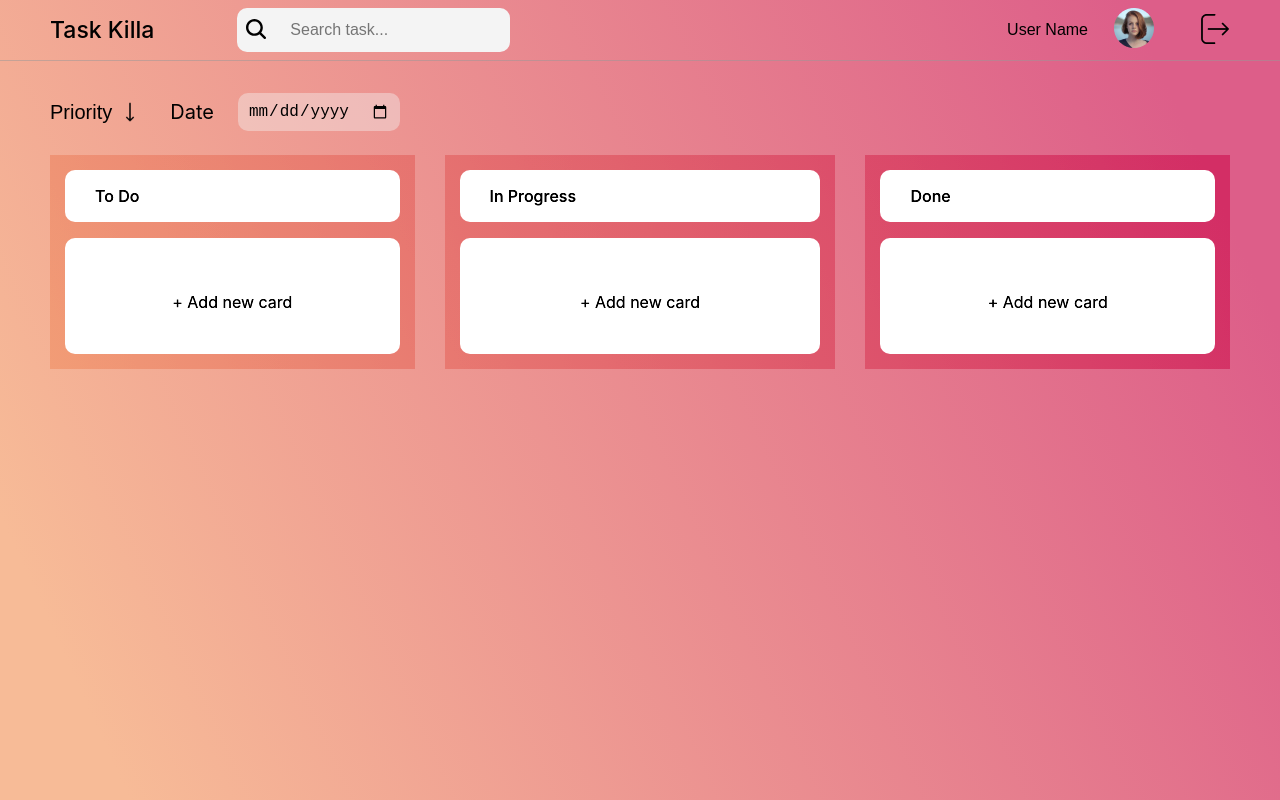
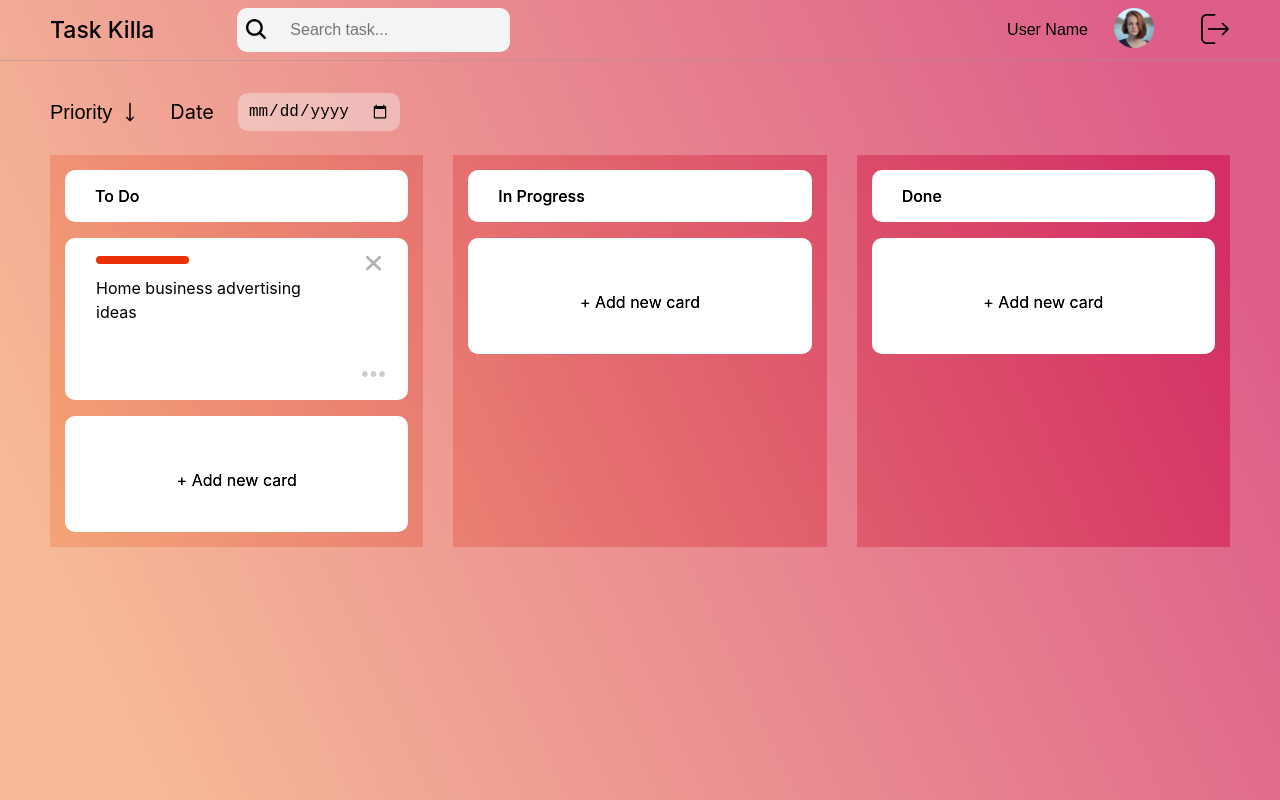
Before and after one commit to IvlevaAnna/TaskKilla, a React (Create React App) app in the folder src/: page /board in a window 1280 px wide. Built offline with nearby package versions, Linux system fonts and the light colour scheme.

Commit message:
FE-003 Created card on the board

```diff
--- a/src/src/App.js
+++ b/src/src/App.js
@@ -1,6 +1,6 @@
 import './App.css';
 import {SignIn} from "./components/SignIn/SignIn";
-import {BoardPage} from "./components/BoardPage/BoardPage";
+import { BoardPage } from "./components/BoardPage/BoardPage";
 
 
 function App() {
--- a/src/src/components/Board/Board.jsx
+++ b/src/src/components/Board/Board.jsx
@@ -1,5 +1,6 @@
 import React from 'react'
 import s from './Board.module.css'
+import { BoardCard } from "../BoardCard/BoardCard";
 
 export const Board = () => {
     return (
@@ -27,6 +28,7 @@ export const Board = () => {
             <div className={s.columns}>
                 <div className={s.column}>
                     <div className={s.status}>To Do</div>
+                    <BoardCard />
                     <div className={s.add}>+ Add new card</div>
                 </div>
                 <div className={s.column}>
--- a/src/src/components/Board/Board.module.css
+++ b/src/src/components/Board/Board.module.css
@@ -68,7 +68,7 @@
     display: flex;
     flex-direction: column;
     gap: 16px;
-    flex-grow: 1;
+    width: 30%;
     padding: 15px;
 }
 
--- /dev/null
+++ b/src/src/components/BoardCard/BoardCard.jsx
@@ -0,0 +1,41 @@
+import React, { useState } from 'react'
+import s from './BoardCard.module.css'
+
+export const BoardCard = () => {
+    const [isActive, setActive] = useState(false);
+
+    const toggleClass = () => {
+        console.log(isActive)
+        setActive(!isActive)
+        return isActive
+    }
+
+    return (
+        <div className={s.card} onClick={toggleClass}>
+            <div className={s.cardLeft}>
+                <div className={s.highPriority}></div>
+                <div className={isActive ?`${s.title} ${s.mb14}` : `${s.title} ${s.mb56}`}>Home business advertising ideas</div>
+                <div className={isActive ? s.visible : s.hidden}>
+                    <div className={s.text}>
+                        Successful businesses know the importance of building and maintaining good working. Successful businesses know the importance of building and maintaining good working. Successful businesses know the importance of building and maintaining good working.
+                    </div>
+                    <img className={s.image} src="https://images.unsplash.com/photo-1488190211105-8b0e65b80b4e?ixlib=rb-1.2.1&ixid=MnwxMjA3fDB8MHxwaG90by1wYWdlfHx8fGVufDB8fHx8&auto=format&fit=crop&w=1770&q=80"/>
+                    <div className={s.location}>Location: 101 Anywhere, Apt 34</div>
+                    <div className={s.deadline}>Dead line: 20/11/2021</div>
+                </div>
+            </div>
+            <div className={s.cardRight}>
+                <button className={s.btn} type={"button"}>
+                    <svg width="15" height="15" viewBox="0 0 15 15" fill="none" xmlns="http://www.w3.org/2000/svg">
+                        <path d="M9.37112 7.125L14.6085 2.1495C14.857 1.91378 14.9969 1.59391 14.9972 1.26026C14.9975 0.926607 14.8583 0.606504 14.6101 0.370367C14.362 0.134231 14.0253 0.00140589 13.6741 0.00111123C13.3229 0.000816571 12.9859 0.133077 12.7374 0.368796L7.5 5.3443L2.26263 0.368796C2.01407 0.13266 1.67694 0 1.32542 0C0.973897 0 0.636771 0.13266 0.388207 0.368796C0.139642 0.604932 0 0.925202 0 1.25915C0 1.5931 0.139642 1.91337 0.388207 2.1495L5.62557 7.125L0.388207 12.1005C0.139642 12.3366 0 12.6569 0 12.9909C0 13.3248 0.139642 13.6451 0.388207 13.8812C0.636771 14.1173 0.973897 14.25 1.32542 14.25C1.67694 14.25 2.01407 14.1173 2.26263 13.8812L7.5 8.90571L12.7374 13.8812C12.9859 14.1173 13.3231 14.25 13.6746 14.25C14.0261 14.25 14.3632 14.1173 14.6118 13.8812C14.8604 13.6451 15 13.3248 15 12.9909C15 12.6569 14.8604 12.3366 14.6118 12.1005L9.37112 7.125Z" fill="black" fillOpacity="0.3"/>
+                    </svg>
+                </button>
+                <button className={s.btn} type={"button"}>
+                    <svg width="23" height="6" viewBox="0 0 23 6" fill="none" xmlns="http://www.w3.org/2000/svg">
+                        <path fillRule="evenodd" clipRule="evenodd" d="M2.875 6C4.46282 6 5.75 4.65685 5.75 3C5.75 1.34315 4.46282 0 2.875 0C1.28718 0 0 1.34315 0 3C0 4.65685 1.28718 6 2.875 6ZM11.5 6C13.0878 6 14.375 4.65685 14.375 3C14.375 1.34315 13.0878 0 11.5 0C9.91221 0 8.62502 1.34315 8.62502 3C8.62502 4.65685 9.91221 6 11.5 6ZM23 3C23 4.65685 21.7128 6 20.125 6C18.5372 6 17.25 4.65685 17.25 3C17.25 1.34315 18.5372 0 20.125 0C21.7128 0 23 1.34315 23 3Z" fill="#CDCCCA"/>
+                    </svg>
+                </button>
+            </div>
+        </div>
+    )
+}
--- /dev/null
+++ b/src/src/components/BoardCard/BoardCard.module.css
@@ -0,0 +1,99 @@
+* {
+    margin: 0;
+    padding: 0;
+}
+
+@font-face {
+    font-family: 'Poppins';
+    src: url("https://fonts.googleapis.com/css2?family=Poppins:ital,wght@0,200;0,300;0,400;0,500;0,600;1,200;1,300;1,400&display=swap");
+}
+
+.card {
+    z-index: 10;
+    display: flex;
+    gap: 25px;
+    justify-content: space-between;
+    box-sizing: border-box;
+    padding: 18px 20px 20px 31px;
+    background: #Ffffff;
+    border-radius: 10px;
+}
+
+.cardLeft {
+    width: 80%;
+    display: flex;
+    flex-direction: column;
+    text-align: left;
+}
+
+.cardRight {
+    width: 10%;
+    display: flex;
+    flex-direction: column;
+    justify-content: space-between;
+}
+
+.title, .location, .deadline {
+    font-size: 16px;
+    line-height: 24px;
+    margin-top: 12px;
+}
+
+.location, .deadline {
+    line-height: 16px;
+}
+
+.text {
+    font-size: 14px;
+    line-height: 19px;
+    margin-bottom: 17px;
+    color: #C4C4C4;
+}
+
+.image {
+    max-width: 80%;
+    margin-bottom: 46px;
+}
+
+.mb56 {
+    margin-bottom: 56px;
+}
+
+.mb14 {
+    margin-bottom: 14px;
+}
+
+.highPriority {
+    width: 93px;
+    height: 8px;
+    border-radius: 4px;
+    background: #EB2F06;
+}
+
+.medium-priority {
+    width: 93px;
+    height: 8px;
+    border-radius: 4px;
+    background: #F6B93B;
+}
+
+.low-priority {
+    width: 93px;
+    height: 8px;
+    border-radius: 4px;
+    background: #78E08F;
+}
+
+.btn {
+    background: transparent;
+    border: none;
+}
+
+.visible {
+    display: flex;
+    flex-direction: column;
+}
+
+.hidden {
+    display: none;
+}
```
